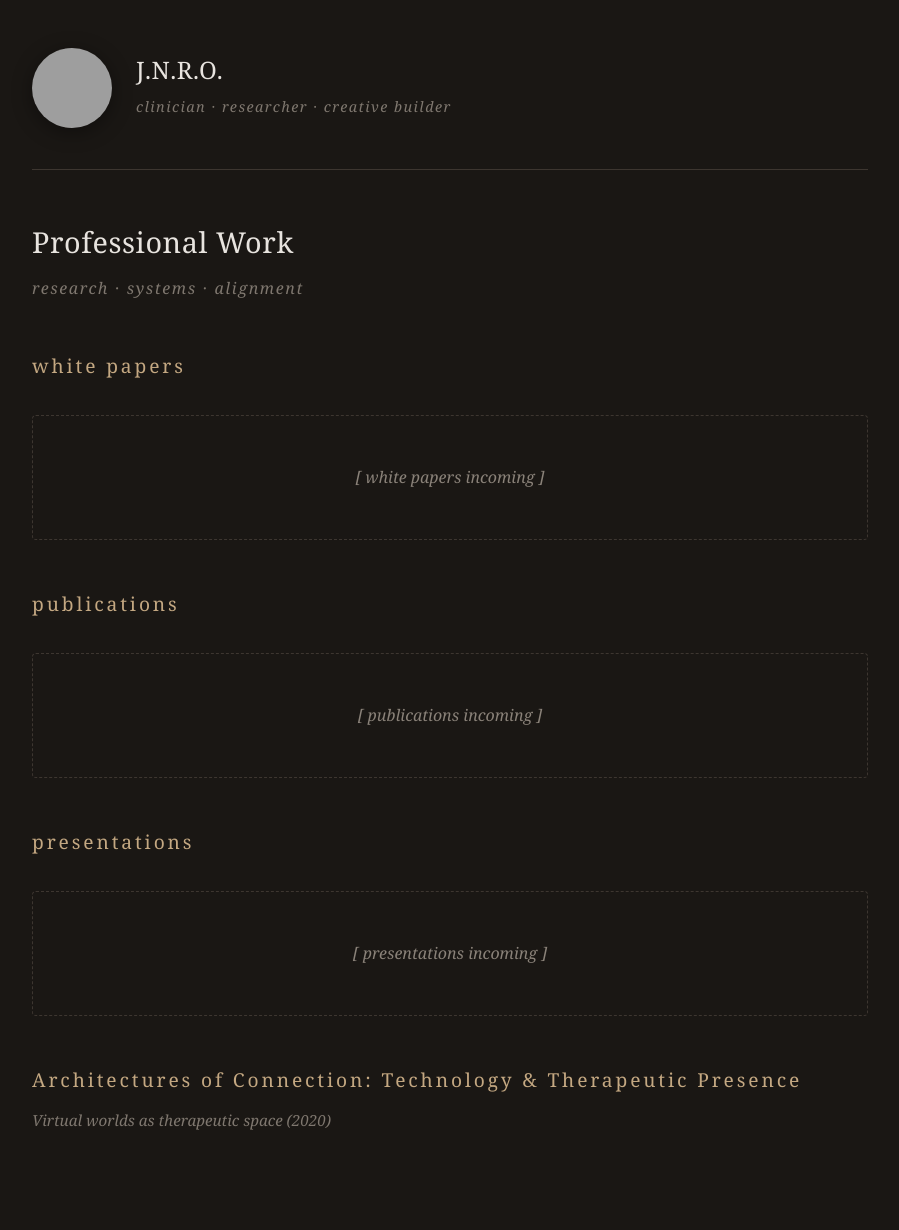
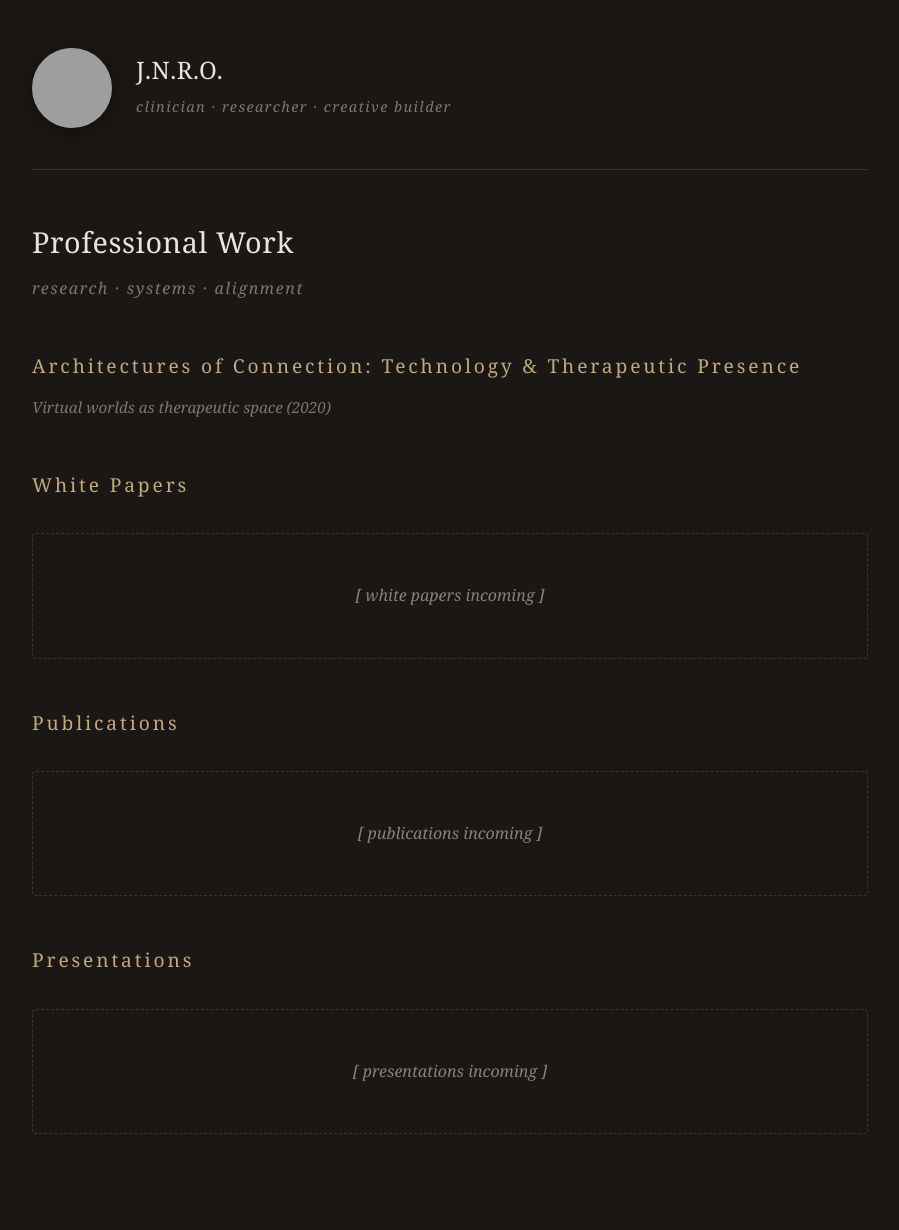
Before and after one commit to geosh5676/geosh5676.github.io, a Jekyll site: the page professional.html, which Jekyll copies as it is, in a window 1280 px wide. Shown: the whole page, without its empty margins (190-1089 px from the left). Built offline with Jekyll 4.4.1, drawn with Linux system fonts in a browser that asks for light colours; grey boxes are pictures that could not be loaded.

Commit message:
Move Architectures of Connection first, capitalize section titles
Co-Authored-By: Claude Opus 4.5 <noreply@anthropic.com>

```diff
--- a/professional.html
+++ b/professional.html
@@ -172,31 +172,31 @@
         </div>
 
         <section>
-            <h3>white papers</h3>
+            <h3><a href="https://jnropsychotherapist.wixsite.com/vvandc/stay-informed" target="_blank">Architectures of Connection: Technology & Therapeutic Presence</a></h3>
+            <p style="font-style: italic; font-size: 0.95rem; color: var(--muted); margin-top: -0.5rem;">Virtual worlds as therapeutic space (2020)</p>
+        </section>
+
+        <section>
+            <h3>White Papers</h3>
             <div class="placeholder">
                 [ white papers incoming ]
             </div>
         </section>
 
         <section>
-            <h3>publications</h3>
+            <h3>Publications</h3>
             <div class="placeholder">
                 [ publications incoming ]
             </div>
         </section>
 
         <section>
-            <h3>presentations</h3>
+            <h3>Presentations</h3>
             <div class="placeholder">
                 [ presentations incoming ]
             </div>
         </section>
 
-        <section>
-            <h3><a href="https://jnropsychotherapist.wixsite.com/vvandc/stay-informed" target="_blank">Architectures of Connection: Technology & Therapeutic Presence</a></h3>
-            <p style="font-style: italic; font-size: 0.95rem; color: var(--muted); margin-top: -0.5rem;">Virtual worlds as therapeutic space (2020)</p>
-        </section>
-
     </div>
 </body>
 </html>
```
